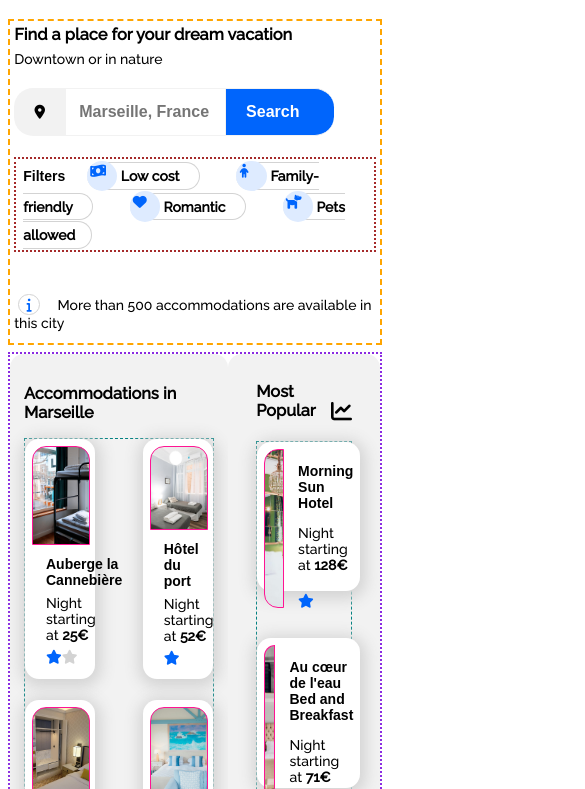
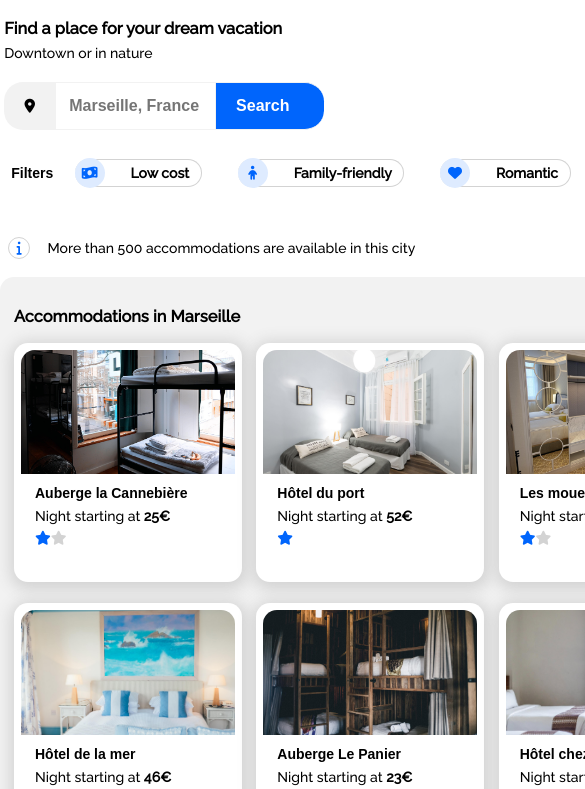
Before and after one commit to Rhyath/ReserviaProject, a plain HTML site: page reservia.html in a window 390 px wide. Shown: the part 83-872 px from the top of the page, 585 px wide, since content can reach past the window. Drawn offline with Linux system fonts and the light colour scheme.

Commit message:
html and css all sections completed - not responsive

```diff
--- a/ReserviaStyle.css
+++ b/ReserviaStyle.css
@@ -1,12 +1,8 @@
 /* Reservia Project Styling */
 
-    /* css reset maybe in use once everything in place
-   * { width: 80%;
-    margin: 1.4em auto;
-    padding: 0;
-   } */
-
 body {
+    width: 68.5rem;
+    margin: 0 auto;
     font-family: "Raleway", sans-serif;
     font-size: 14px;
     font-weight: normal;
@@ -27,7 +23,6 @@ nav {
     padding: 0 0.3em;
     width: auto;
     height: 3.5rem;
-    border: dashed 2px green;
 }
 
 img {
@@ -40,7 +35,6 @@ li {
     display: inline;
     list-style: none;
     margin: 0 0 0 3rem;
-    border: dotted 2px magenta;
     font-size: 1em;
     color: black;
 }
@@ -68,7 +62,6 @@ a.signup:hover, a.signup:active {
 /* --- HEADER SECTION --- */
 
 header {
-    border: dashed 0.2em orange;
     padding: 0.3em;
 }
 
@@ -130,7 +123,6 @@ input[type="search"] {
     margin-top: 1.5em;
     margin-bottom: 3em;
     padding: 0.5em;
-    border: dotted 2px brown;
  }
 
  h4 {
@@ -139,7 +131,7 @@ input[type="search"] {
 
  span.button {
     margin: 1.3em;
-    padding: 0.3rem 1rem 0.3rem 0;
+    padding: 0.3rem 0.5rem;
     width: 11rem;
     height: 3rem;
     border: solid 0.12rem lightgrey;
@@ -148,21 +140,29 @@ input[type="search"] {
     font-weight: 700;
     display:flexbox;
     flex-flow: row nowrap;
-    justify-items: center;
-    align-items:center;
+    justify-items: space-between;
+    align-items: center;
  }
 
-span i {
-    width: 1.5rem;
-    height: 1.5rem;
-    margin: 0;
-    padding: 0.2rem;
-    border-radius: 100%;
-    line-height: 1.5rem;
+span.button i {
+    width: 1rem;
+    height: 1rem;
+    margin-right: 1em;
+    padding: 0.5em;
+    border-radius: 14em;
     background-color: #deebff;
+    text-align: center;
+    line-height: 1rem;
     color: #0065fc;
     position: relative;
-    top: -5px;
+    left: -0.6em;
+ }
+
+ span.button:hover {
+     width: 100%;
+     border-radius: 2rem;
+     background-color: #deebff;
+     transition: width 3s linear;
  }
 
 /* --- INFO TEXT --- */
@@ -188,7 +188,6 @@ p i {
     display: flex;
     flex-flow: row nowrap;
     justify-content: space-between;
-    border: dotted 2px blueviolet;
 }
 
     main {
@@ -204,7 +203,6 @@ p i {
         display: flex;
         flex-flow: row wrap;
         justify-content: space-between;
-        border: dashed 1px teal;
     }
 
     .hotelcontainer {
@@ -226,7 +224,6 @@ p i {
         margin-bottom: 0.8em;
         border-top-left-radius: 1em;
         border-top-right-radius: 1em;
-        border: solid 1px deeppink;
     }
 
     .hotelcontainer h4, .hotelcontainer p, .hotelcontainer i {
@@ -332,7 +329,6 @@ aside {
         display: flex;
         flex-flow: column nowrap;
         justify-content: space-between;
-        border: dashed 1px teal;
     }
 
     .popcontainer {
@@ -354,7 +350,6 @@ aside {
         grid-row: 1/-1;
         border-top-left-radius: 1em;
         border-bottom-left-radius: 1em;
-        border: solid 1px deeppink;
     }
 
     .popcontainer h4, .popcontainer p {
@@ -386,7 +381,6 @@ section#activ {
     width: auto;
     height: 30rem;
     margin: 0.5em 0;
-    border: dotted 2px blueviolet;
 }
 
     .activwrapper {
@@ -396,7 +390,6 @@ section#activ {
         grid-template-rows: repeat (5,1fr);
         grid-gap: 2em;
         border-radius: 1em;
-        border: dotted 1px goldenrod;
     }
 
         #grid1 {
@@ -441,7 +434,6 @@ section#activ {
         height: 90%;
         border-top-left-radius: 1em;
         border-top-right-radius: 1em;
-        border: solid 1px deeppink;
     }
 
     .imagebox h4 {
@@ -490,6 +482,6 @@ footer {
 }
 
 .infowrap {
-    margin: 2em 10em 1em 2em;
-    padding: 0.5em 10em 0 0.5em;
+    margin: 3em 4em 0.5em;
+    width: 50rem;
 }
```
Also changed, not shown: reservia.html (+2 -1 lines).
